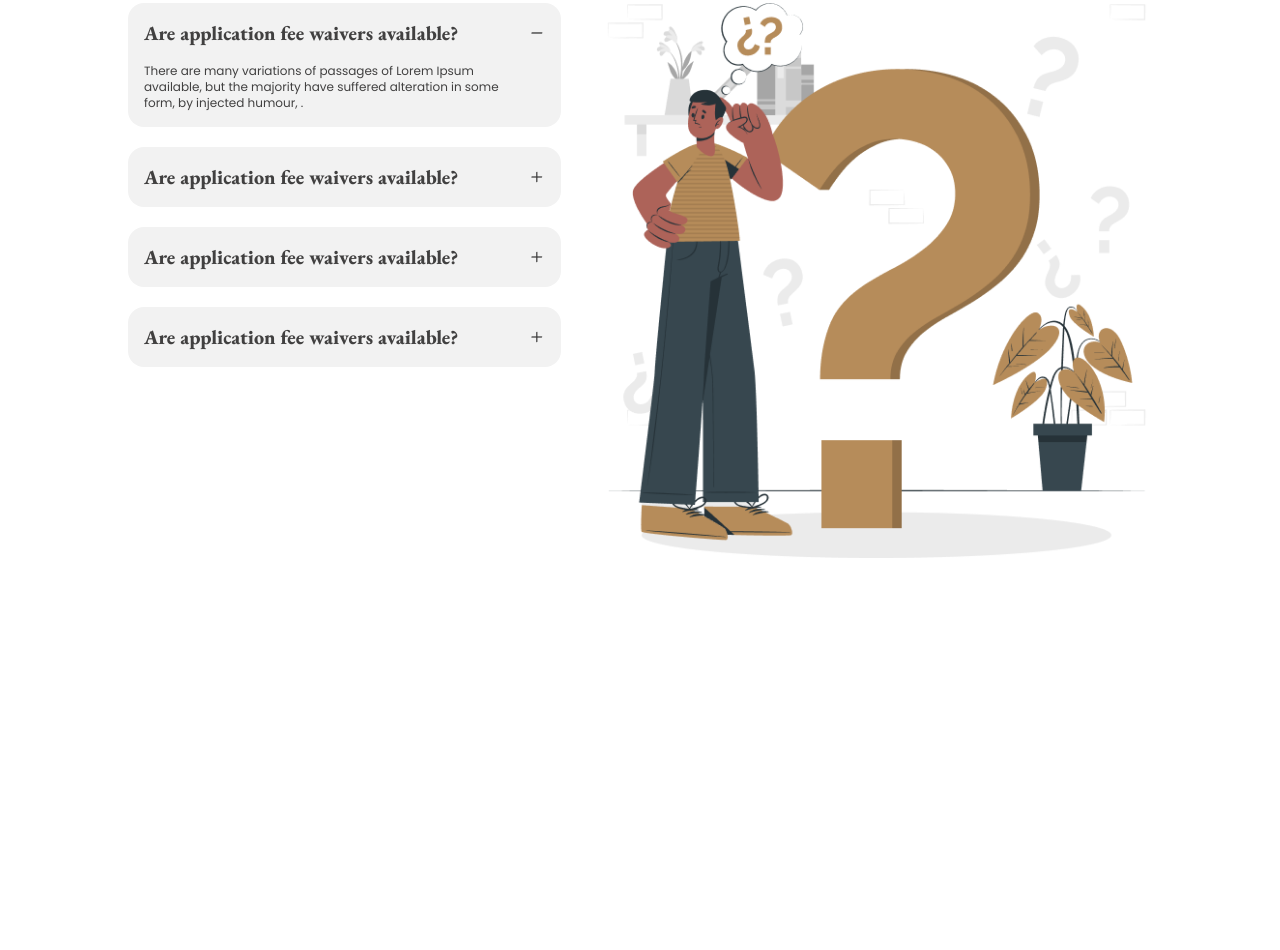
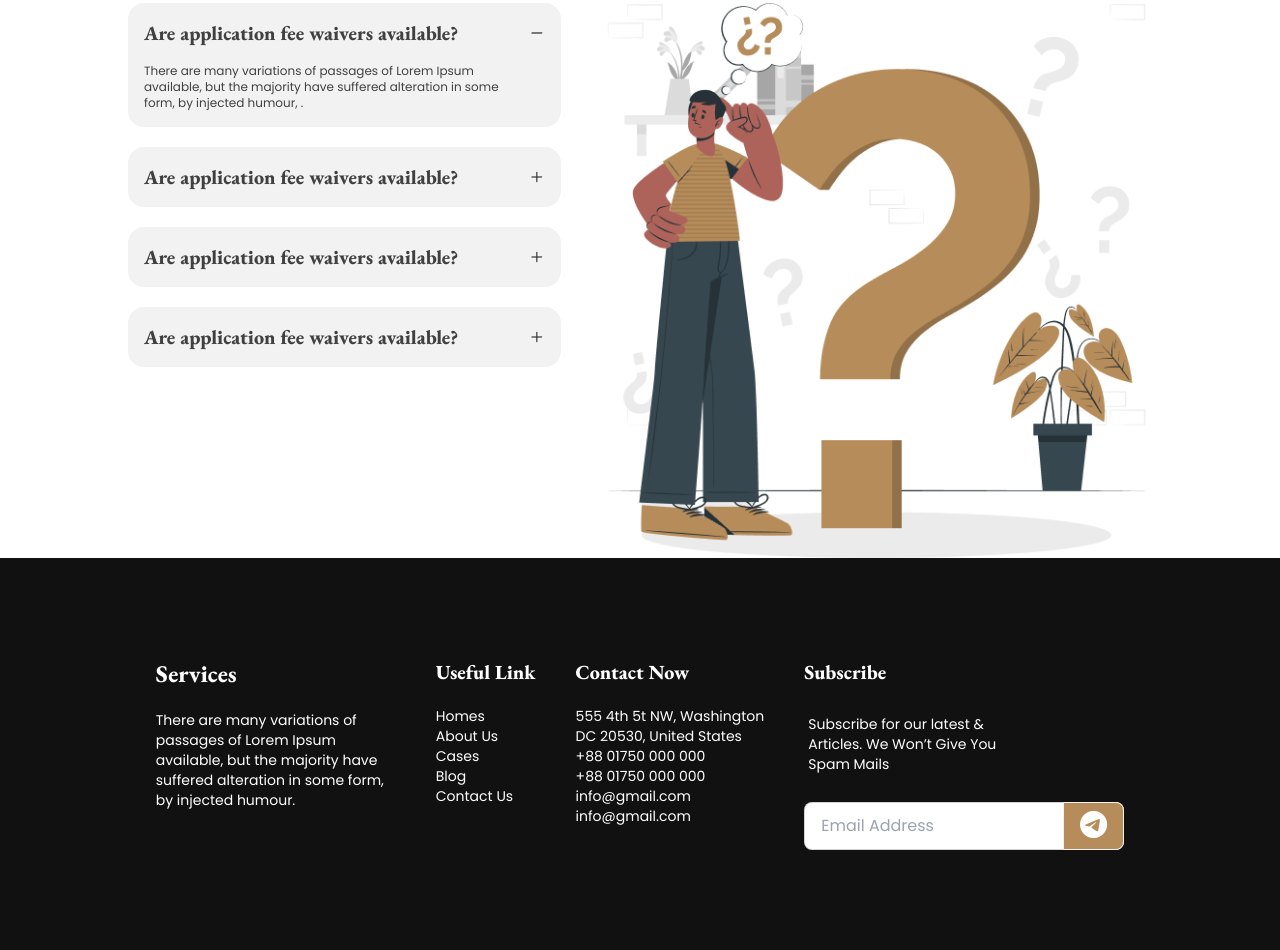
Before and after one commit to TanzilRayhan/Legal-Solutions, a plain HTML site: page index.html in a window 1280 px wide. Shown: the part 2608-3558 px from the top of the page. Before the commit the page ends 3166 px from the top, so only its background shows below. Drawn offline with nearby package versions, Linux system fonts and the light colour scheme.

Commit message:
footer added

```diff
--- a/index.html
+++ b/index.html
@@ -18,6 +18,7 @@
           }
         }
       </script>
+      <script src="https://kit.fontawesome.com/335c6236a6.js" crossorigin="anonymous"></script>
       <!-- fonts -->
       <link rel="preconnect" href="https://fonts.googleapis.com">
         <link rel="preconnect" href="https://fonts.gstatic.com" crossorigin>
@@ -296,5 +297,52 @@
             </div>
         </section>
     </main>
+    <footer class="footer p-5 bg-[#111] text-white">
+        <div class="max-w-5xl mx-auto lg:py-20 lg:gap-10 flex flex-col lg:flex-row">
+            <div>
+                <div class="pb-5">
+                    <span class=" text-2xl eb-garamond text-white pb-10">Services</span>
+                </div>
+                <p class="max-w-[240px]">There are many variations of passages of Lorem Ipsum available, but the majority have suffered alteration in some form, by injected humour.</p>
+              </div>
+              <div>
+                <div class="pb-5">
+                    <span class="text-xl eb-garamond text-white pb-10">Useful Link</span>
+                </div>
+                <div>
+                    <a class="link link-hover">Homes <br>
+                        About Us <br>
+                        Cases <br>
+                        Blog <br>
+                        Contact Us</a>
+                </div>
+              </div>
+              <div>
+                <div class=" text-xl pb-5 eb-garamond text-white">
+                    <span >Contact Now</span>
+                </div>
+                <div class="gap-5">
+                    <h1>555 4th 5t NW, Washington <br>
+                        DC 20530, United States</h1>
+                      <h1>+88 01750 000 000 <br>
+                        +88 01750 000 000</h1>
+                      <h1>info@gmail.com <br>
+                        info@gmail.com</h1>
+                </div>
+              </div>
+              <div>
+                <span class="text-xl eb-garamond text-white">Subscribe</span>
+                <div class="form-control w-80 ">
+                  <label class="label max-w-[200px]">
+                    <span class="label-text text-white py-5">Subscribe for our latest & Articles. We Won’t Give You Spam Mails</span>
+                  </label>
+                  <div class="relative ">
+                    <input type="text" placeholder="Email Address" class="input input-bordered w-full lg:pr-16" />
+                    <button class="btn bg-[#B68C5A] absolute top-0 right-0 lg:rounded-l-none text-white"><i class="fa-brands fa-telegram fa-2xl"></i></button>
+                  </div>
+                </div>
+              </div>
+        </div>
+      </footer>
 </body>
 </html>
```
